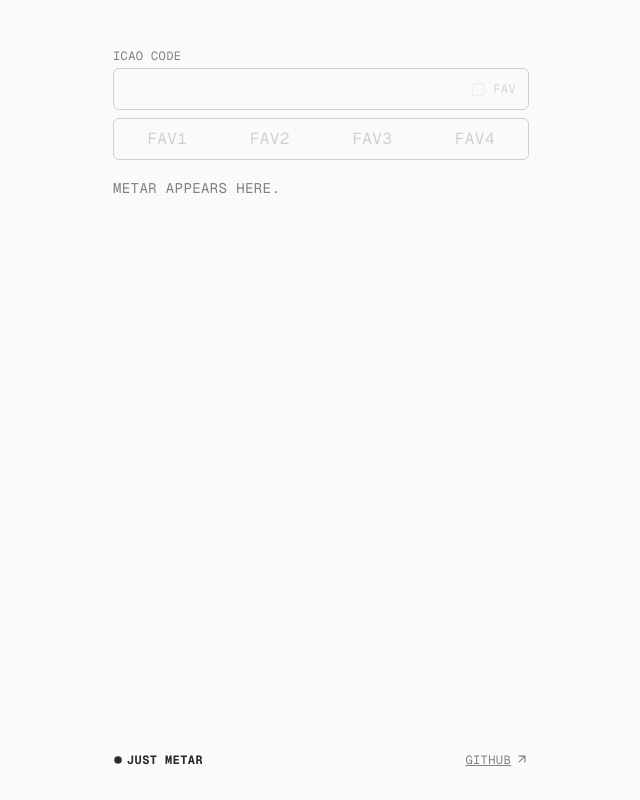
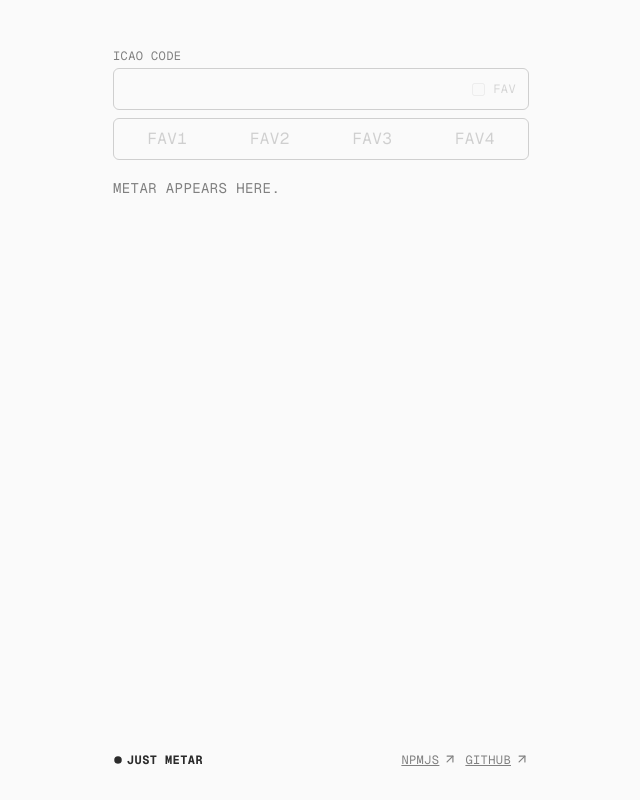
Before and after one commit to adamplesnik/just-metar, a React (Vite) app: page /1 in a window 1280 px wide. Shown: the whole page, without its empty margins (319-959 px from the left). Built offline with nearby package versions, Linux system fonts and the light colour scheme.

Commit message:
Update footer, version

```diff
--- a/package.json
+++ b/package.json
@@ -1,6 +1,6 @@
 {
   "name": "just-metar",
-  "version": "0.1.1",
+  "version": "0.1.2-beta",
   "description": "Minimal React components for the latest raw METAR: lookup, favourites and a single-station card.",
   "license": "MIT",
   "type": "module",
--- a/src/partials/Footer.tsx
+++ b/src/partials/Footer.tsx
@@ -1,39 +1,59 @@
+function IconArrow() {
+  return (
+    <svg
+      xmlns="http://www.w3.org/2000/svg"
+      className="w-3.5"
+      viewBox="0 0 24 24"
+      fill="none"
+      stroke="currentColor"
+      strokeWidth="2"
+      strokeLinecap="round"
+      strokeLinejoin="round"
+    >
+      <path d="M7 7h10v10" />
+      <path d="M7 17 17 7" />
+    </svg>
+  )
+}
+
+function IconCircle() {
+  return (
+    <svg
+      xmlns="http://www.w3.org/2000/svg"
+      className="w-2.5"
+      viewBox="0 0 24 24"
+      fill="currentColor"
+      aria-hidden="true"
+    >
+      <circle cx="12" cy="12" r="9" />
+    </svg>
+  )
+}
+
 export default function Footer() {
   return (
-    <div className="w full flex justify-between pb-8">
-      <h1 className="text-xs font-bold">
+    <div className="w full flex items-center gap-2 pb-8">
+      <h1 className="flex-1 text-xs font-bold">
         <a href="/" className="flex items-center gap-1">
-          <svg
-            xmlns="http://www.w3.org/2000/svg"
-            className="w-2.5"
-            viewBox="0 0 24 24"
-            fill="currentColor"
-            aria-hidden="true"
-          >
-            <circle cx="12" cy="12" r="9" />
-          </svg>
+          <IconCircle />
           JUST METAR
         </a>
       </h1>
+      <a
+        href="https://www.npmjs.com/package/just-metar"
+        className="flex items-start gap-1 text-xs text-main-dim hover:text-main"
+        target="blank"
+      >
+        <span className="underline">npmjs</span>
+        <IconArrow />
+      </a>
       <a
         href="https://github.com/adamplesnik/just-metar"
         className="flex items-start gap-1 text-xs text-main-dim hover:text-main"
         target="blank"
       >
         <span className="underline">GitHub</span>
-        <svg
-          xmlns="http://www.w3.org/2000/svg"
-          className="w-3.5"
-          viewBox="0 0 24 24"
-          fill="none"
-          stroke="currentColor"
-          strokeWidth="2"
-          strokeLinecap="round"
-          strokeLinejoin="round"
-        >
-          <path d="M7 7h10v10" />
-          <path d="M7 17 17 7" />
-        </svg>
+        <IconArrow />
       </a>
     </div>
   )
```
